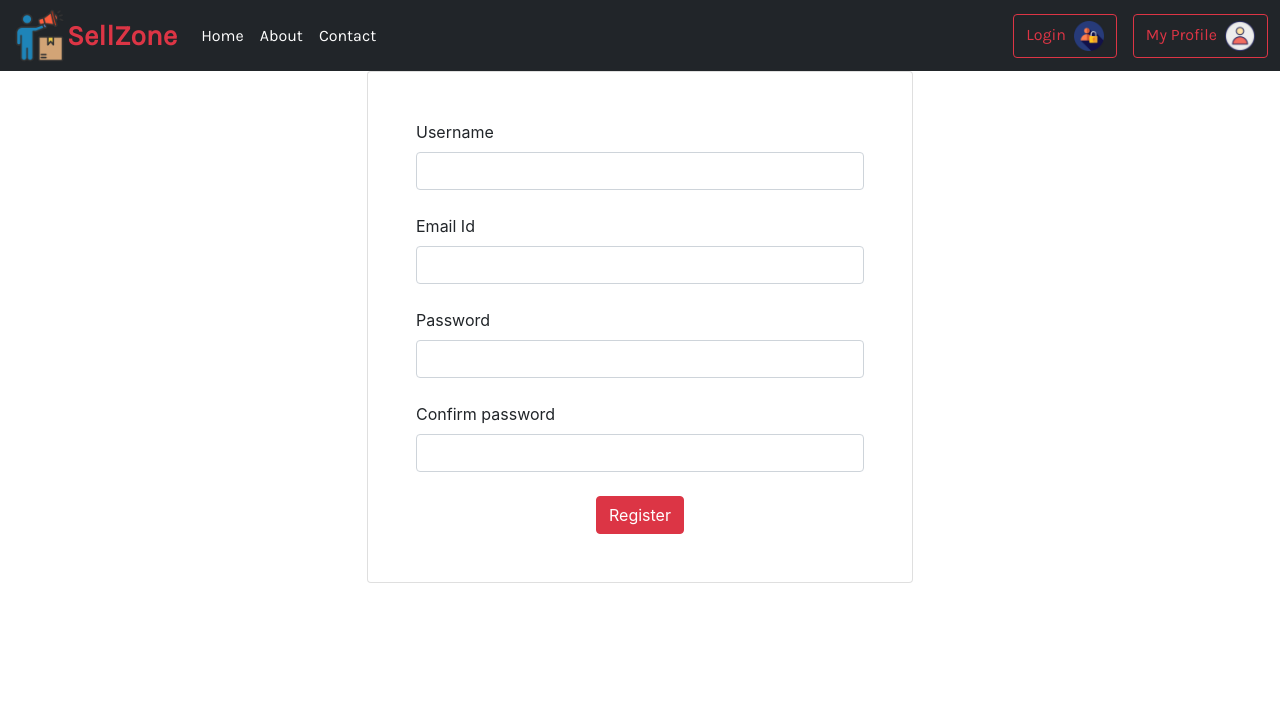
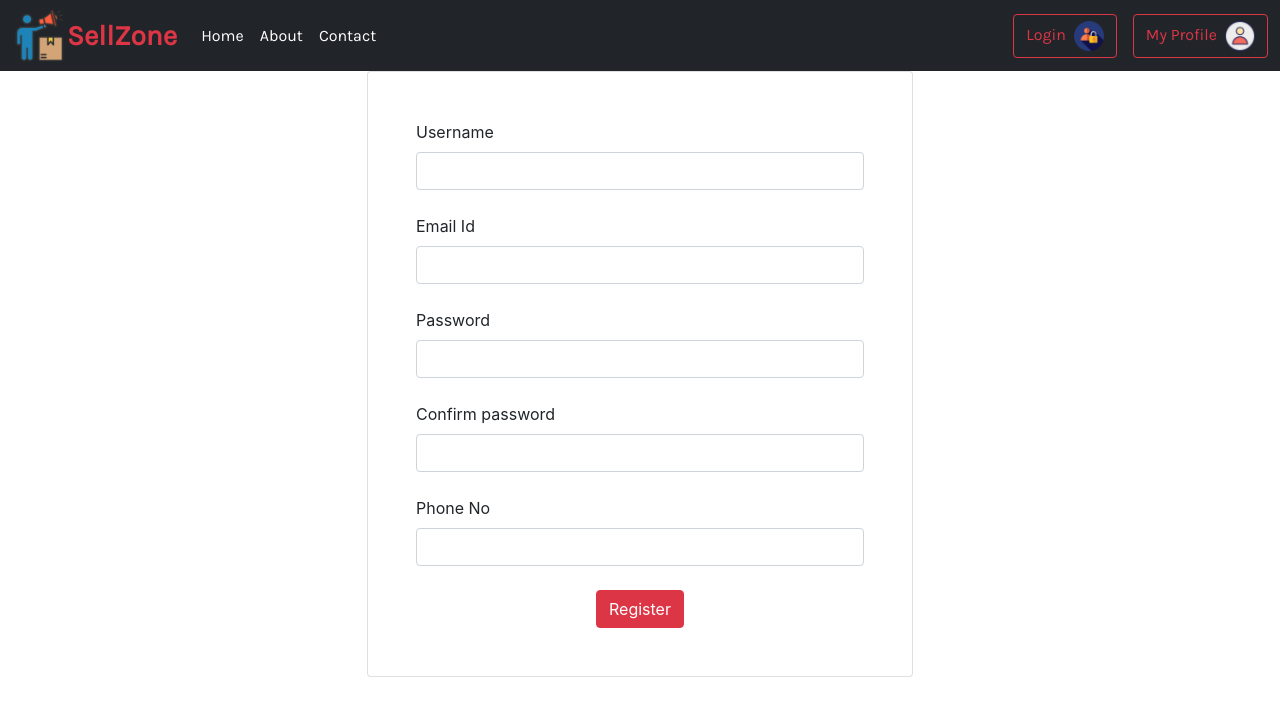
Before and after one commit to Dhokiya-Madhav/SellZone, a React (Create React App) app in the folder frontend/: page /signup in a window 1280 px wide. Shown: the top 716 px of the page. Built offline with nearby package versions, Linux system fonts and the light colour scheme.

Commit message:
Validation added

```diff
--- a/frontend/src/components/signup.js
+++ b/frontend/src/components/signup.js
@@ -3,9 +3,16 @@ import { useState } from "react";
 export default function SignUp() {
     const [psw,setPsw] = useState("");
     const [cpsw,csetPsw] = useState("");
-    const validatePassword = () =>{
+    const [phone,setPhone] = useState("");
+    const validate = () =>{
+        if(psw.length <= 5){
+            alert("Length of password should be greater than 6");
+        }
         if(psw != cpsw){
             alert("Password not matched");
+        }
+        if(phone.length != 10){
+            alert("Enter valid phone number");
         }
     };
     return (
@@ -37,12 +44,16 @@ export default function SignUp() {
                                             <div className="form-outline mb-4">
                                                 <label className="form-label" for="form3Example4cdg">Confirm password</label>
                                                 <input type="password" id="form3Example4cdg" onChange={(e) => csetPsw(e.target.value)} className="form-control" required/>
+                                            </div>
 
+                                            <div className="form-outline mb-4">
+                                                <label className="form-label" for="form3Example3cg">Phone No</label>
+                                                <input type="number" id="form3Example3cg" className="form-control" onChange={(e) => setPhone(e.target.value)} required />
                                             </div>
 
                                             <div className="d-flex justify-content-center">
                                                 <button type="submit"
-                                                    className="btn btn-danger btn-block text-white" onClick={validatePassword}>Register</button>
+                                                    className="btn btn-danger btn-block text-white" onClick={validate}>Register</button>
                                             </div>
                                         </form>
                                     </div>
```
